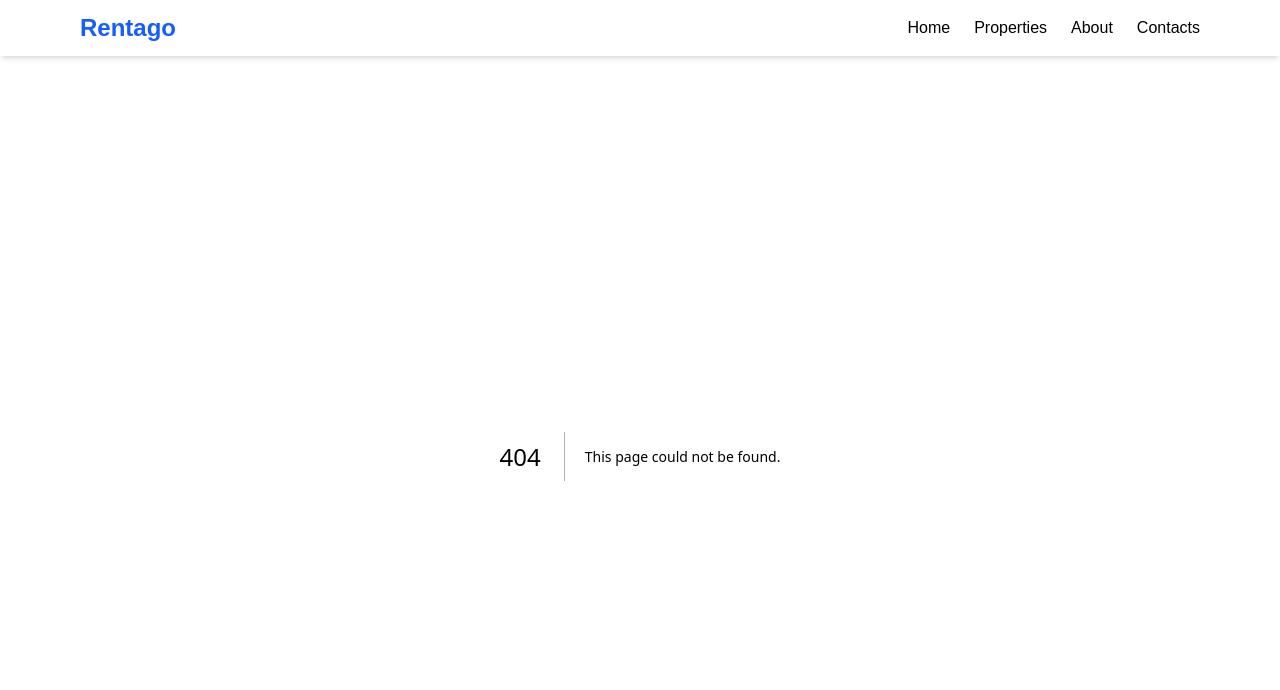
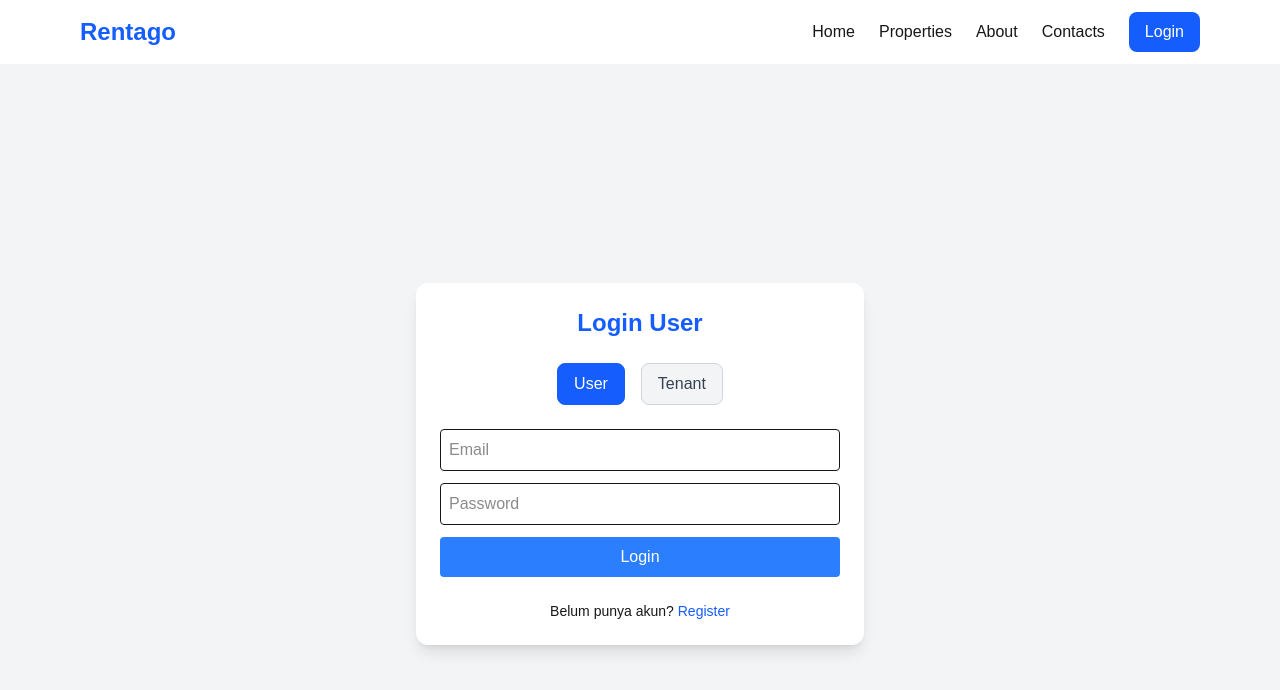
Before and after one commit to hsafira777/rentago-fe, a Next.js app: page /auth/login in a window 1280 px wide. Before the commit this address had no page. Shown: the top 690 px of the page. Built offline with nearby package versions, Linux system fonts and the light colour scheme.

Commit message:
add auth page

```diff
--- a/package.json
+++ b/package.json
@@ -8,16 +8,19 @@
     "start": "next start"
   },
   "dependencies": {
+    "axios": "^1.11.0",
     "clsx": "^2.1.1",
     "formik": "^2.4.6",
     "next": "15.5.2",
     "react": "19.1.0",
     "react-datepicker": "^8.7.0",
     "react-dom": "19.1.0",
+    "react-hook-form": "^7.62.0",
     "react-icons": "^5.5.0",
     "swiper": "^11.2.10",
     "tailwind-merge": "^3.3.1",
-    "yup": "^1.7.0"
+    "yup": "^1.7.0",
+    "zustand": "^5.0.8"
   },
   "devDependencies": {
     "@tailwindcss/postcss": "^4",
--- /dev/null
+++ b/src/app/auth/login/loginschema.tsx
@@ -0,0 +1,17 @@
+import * as Yup from "yup";
+
+const LoginSchema = Yup.object().shape({
+  email: Yup.string()
+    .trim()
+    .email("False Format Email")
+    .required("Email required"),
+  password: Yup.string()
+    .trim()
+    .min(5, "Minimum 5 characters")
+    .matches(/\b/, "Password does not space")
+    .matches(/[a-z]/, "Password must have at least one lowercase letter")
+    .matches(/[A-Z]/, "Password must have at least one uppercase letter")
+    .required("Password required"),
+});
+
+export default LoginSchema;
--- /dev/null
+++ b/src/app/auth/login/page.tsx
@@ -0,0 +1,108 @@
+"use client";
+
+import { useState } from "react";
+import CardBox from "@/components/ui/cardbox";
+import Button from "@/components/ui/button";
+import AuthForm from "@/components/AuthForm";
+import { Role, Mode } from "@/types/user";
+
+export default function AuthPage() {
+  const [role, setRole] = useState<Role>("user");
+  const [mode, setMode] = useState<Mode>("login");
+  const [error, setError] = useState("");
+  const [successMessage, setSuccessMessage] = useState("");
+
+  const resetMessages = () => {
+    setError("");
+    setSuccessMessage("");
+  };
+
+  const handleChangeRole = (newRole: Role) => {
+    setRole(newRole);
+    resetMessages();
+  };
+
+  const handleChangeMode = (newMode: Mode) => {
+    setMode(newMode);
+    resetMessages();
+  };
+
+  return (
+    <div className="min-h-screen flex items-center justify-center bg-gray-100 px-4">
+      <CardBox className="space-y-6">
+        {/* Judul */}
+        <h2 className="text-2xl font-bold text-center text-blue-600">
+          {mode === "login" ? "Login" : "Register"}{" "}
+          {role === "user" ? "User" : "Tenant"}
+        </h2>
+
+        {/* Switch role */}
+        <div className="flex justify-center space-x-4">
+          <Button
+            type="button"
+            variant="secondary"
+            active={role === "user"}
+            onClick={() => handleChangeRole("user")}
+          >
+            User
+          </Button>
+          <Button
+            type="button"
+            variant="secondary"
+            active={role === "tenant"}
+            onClick={() => handleChangeRole("tenant")}
+          >
+            Tenant
+          </Button>
+        </div>
+
+        {/* Error */}
+        {error && (
+          <p className="text-red-500 text-center font-medium">{error}</p>
+        )}
+
+        {/* Success */}
+        {successMessage && (
+          <p className="text-green-600 text-center font-medium">
+            {successMessage}
+          </p>
+        )}
+
+        {/* Form di-extract ke komponen AuthForm */}
+        <AuthForm
+          role={role}
+          mode={mode}
+          onSuccess={(msg) => setSuccessMessage(msg)}
+          onError={(msg) => setError(msg)}
+        />
+
+        {/* Toggle mode */}
+        <p className="text-sm text-center">
+          {mode === "login" ? (
+            <>
+              Belum punya akun?{" "}
+              <button
+                type="button"
+                onClick={() => handleChangeMode("register")}
+                className="text-blue-600 hover:underline"
+              >
+                Register
+              </button>
+            </>
+          ) : (
+            <>
+              Sudah punya akun?{" "}
+              <button
+                type="button"
+                onClick={() => handleChangeMode("login")}
+                className="text-blue-600 hover:underline"
+              >
+                Login
+              </button>
+            </>
+          )}
+        </p>
+      </CardBox>
+    </div>
+  );
+}
--- /dev/null
+++ b/src/components/AuthForm.tsx
@@ -0,0 +1,59 @@
+import { useForm } from "react-hook-form";
+import { useRouter } from "next/router";
+import { Role, Mode } from "../types/user";
+
+type FormValues = {
+  email: string;
+  password?: string;
+};
+
+export default function AuthForm({
+  role,
+  mode,
+  onSuccess,
+  onError,
+}: {
+  role: Role;
+  mode: Mode;
+  onSuccess: (msg: string) => void;
+  onError: (msg: string) => void;
+}) {
+  const router = useRouter();
+  const { register, handleSubmit, reset } = useForm<FormValues>();
+
+  const onSubmit = (data: FormValues) => {
+    if (mode === "login") {
+      if (data.email === "test@example.com" && data.password === "123456") {
+        router.push(`/${role}/dashboard`);
+        onSuccess("Login berhasil!");
+      } else {
+        onError("Email atau password salah");
+      }
+    } else {
+      onSuccess(`Link verifikasi sudah dikirim ke ${data.email}`);
+    }
+    reset();
+  };
+
+  return (
+    <form onSubmit={handleSubmit(onSubmit)} className="flex flex-col gap-3">
+      <input
+        type="email"
+        placeholder="Email"
+        {...register("email", { required: true })}
+        className="border rounded p-2"
+      />
+      {mode === "login" && (
+        <input
+          type="password"
+          placeholder="Password"
+          {...register("password", { required: true })}
+          className="border rounded p-2"
+        />
+      )}
+      <button type="submit" className="bg-blue-500 text-white p-2 rounded">
+        {mode === "login" ? "Login" : "Register"}
+      </button>
+    </form>
+  );
+}
--- a/src/components/Hero.tsx
+++ b/src/components/Hero.tsx
@@ -9,17 +9,17 @@ export default function Hero() {
       <Swiper spaceBetween={30} slidesPerView={1} loop autoplay>
         <SwiperSlide>
           <div className="h-[400px] flex items-center justify-center bg-blue-600 text-white text-3xl font-bold">
-            Promo Spesial Akhir Tahun 🎉
+            Promo Spesial Akhir Tahun
           </div>
         </SwiperSlide>
         <SwiperSlide>
           <div className="h-[400px] flex items-center justify-center bg-green-500 text-white text-3xl font-bold">
-            Nikmati Liburan di Villa Terbaik 🏡
+            Nikmati Liburan di Villa Terbaik
           </div>
         </SwiperSlide>
         <SwiperSlide>
           <div className="h-[400px] flex items-center justify-center bg-purple-600 text-white text-3xl font-bold">
-            Booking Mudah, Harga Terjangkau 💸
+            Booking Mudah, Harga Terjangkau
           </div>
         </SwiperSlide>
       </Swiper>
--- a/src/components/Navbar.tsx
+++ b/src/components/Navbar.tsx
@@ -6,6 +6,7 @@ export default function Navbar() {
     <nav className="bg-white shadow-md">
       <div className="max-w-6xl mx-auto px-4 py-3 flex justify-between items-center">
         <h1 className="text-2xl font-bold text-blue-600">Rentago</h1>
+        <div className="flex items-center space-x-6">
           <ul className="flex space-x-6">
             <li>
               <Link href="/">Home</Link>
@@ -20,6 +21,13 @@ export default function Navbar() {
               <Link href="/contact">Contacts</Link>
             </li>
           </ul>
+          <Link
+            href="/login"
+            className="bg-blue-600 text-white px-4 py-2 rounded-lg hover:bg-blue-700 transition"
+          >
+            Login
+          </Link>
+        </div>
       </div>
     </nav>
   );
--- /dev/null
+++ b/src/components/ui/button.tsx
@@ -0,0 +1,33 @@
+import { ButtonHTMLAttributes, ReactNode } from "react";
+
+interface ButtonProps extends ButtonHTMLAttributes<HTMLButtonElement> {
+  children: ReactNode;
+  variant?: "primary" | "secondary";
+  active?: boolean;
+}
+
+export default function Button({
+  children,
+  variant = "primary",
+  active = false,
+  className = "",
+  ...props
+}: ButtonProps) {
+  let base =
+    "px-4 py-2 rounded-lg border transition font-medium focus:outline-none";
+
+  let styles = "";
+  if (variant === "primary") {
+    styles = "bg-blue-600 text-white hover:bg-blue-700 border-blue-600";
+  } else if (variant === "secondary") {
+    styles = active
+      ? "bg-blue-600 text-white border-blue-600"
+      : "bg-gray-100 text-gray-700 hover:bg-gray-200 border-gray-300";
+  }
+
+  return (
+    <button {...props} className={`${base} ${styles} ${className}`}>
+      {children}
+    </button>
+  );
+}
--- /dev/null
+++ b/src/components/ui/cardbox.tsx
@@ -0,0 +1,16 @@
+import { ReactNode } from "react";
+
+interface CardBoxProps {
+  children: ReactNode;
+  className?: string;
+}
+
+export default function CardBox({ children, className = "" }: CardBoxProps) {
+  return (
+    <div
+      className={`bg-white w-full max-w-md rounded-xl shadow-lg p-6 ${className}`}
+    >
+      {children}
+    </div>
+  );
+}
--- /dev/null
+++ b/src/interface/userauth.ts
@@ -0,0 +1,12 @@
+export interface UserAuth {
+  id: string;
+  name: string;
+  email: string;
+  role: "ORGANIZER" | "ATTENDEE";
+  token: string;
+}
+
+interface AuthStore {
+  token: string;
+  role: string;
+}
--- /dev/null
+++ b/src/lib/auth.ts
@@ -0,0 +1,47 @@
+"use client";
+
+import axios from "axios";
+
+const API = "http://localhost:8080/api/auth";
+
+export async function loginUser(data: {
+  email: string;
+  password: string;
+  role: string;
+}) {
+  try {
+    const response = await axios.post(`${API}/login`, data);
+    const { token, user } = response.data;
+
+    localStorage.setItem("token", token);
+    localStorage.setItem("user", JSON.stringify(user));
+
+    return { token, user };
+  } catch (error: any) {
+    throw new Error(
+      error.response?.data?.message || "Login failed, please try again"
+    );
+  }
+}
+
+export async function registerUser(data: {
+  name: string;
+  email: string;
+  password: string;
+  role: string;
+  referralCode: string | null;
+}) {
+  try {
+    const response = await axios.post(`${API}/register`, data);
+    return response.data;
+  } catch (error: any) {
+    throw new Error(
+      error.response?.data?.message || "Register failed, please try again"
+    );
+  }
+}
+
+export function logoutUser() {
+  localStorage.removeItem("token");
+  localStorage.removeItem("user");
+}
--- /dev/null
+++ b/src/store/useAuthStore.ts
@@ -0,0 +1,36 @@
+import { create } from "zustand";
+import { persist, createJSONStorage } from "zustand/middleware";
+import { UserAuth } from "../interface/userauth";
+
+type AuthState = {
+  user: UserAuth | null;
+};
+
+type AuthActions = {
+  onSuccess: (user?: UserAuth | null) => void;
+  clearAuth: () => void;
+};
+
+type AuthStore = AuthState & AuthActions;
+
+const useAuthStore = create<
+  AuthStore,
+  [["zustand/persist", Pick<AuthStore, "user">]]
+>(
+  persist(
+    (set) => ({
+      user: null,
+      onSuccess: (payload) => set(() => ({ user: payload })),
+      clearAuth: () => set(() => ({ user: null })),
+    }),
+    {
+      name: "auth-storage",
+      storage: createJSONStorage(() => localStorage),
+      partialize: (state) => ({
+        user: state.user,
+      }),
+    }
+  )
+);
+
+export default useAuthStore;
--- /dev/null
+++ b/src/types/user.ts
@@ -0,0 +1,2 @@
+export type Role = "user" | "tenant";
+export type Mode = "login" | "register";
```
Also changed, not shown: 1 other file (tests, documents, lock files or other folders). Lines whose indentation alone changed are shown as unchanged.
